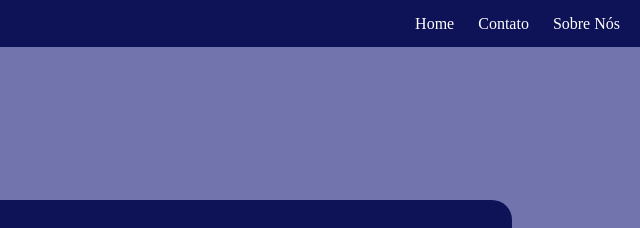
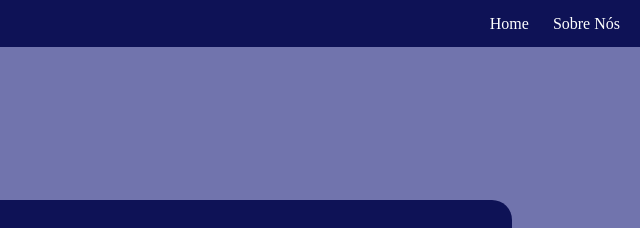
Before and after one commit to MGS-001/Meus-Sites, a plain HTML site: page Teste de Projetos/teste05/formulario.html in a window 1280 px wide. Shown: the top 228 px of the page, 640-1280 px from the left. Drawn offline with Linux system fonts and the light colour scheme.

Commit message:
atualizacao nav

```diff
--- a/Teste de Projetos/teste05/formulario.html
+++ b/Teste de Projetos/teste05/formulario.html
@@ -91,7 +91,6 @@
         <h2>Pixel & Byte</h2>
         <nav>
             <a href="index.html">Home</a>
-            <a href="">Contato</a>
             <a href="">Sobre Nós</a>
         </nav>
     </header>
```
